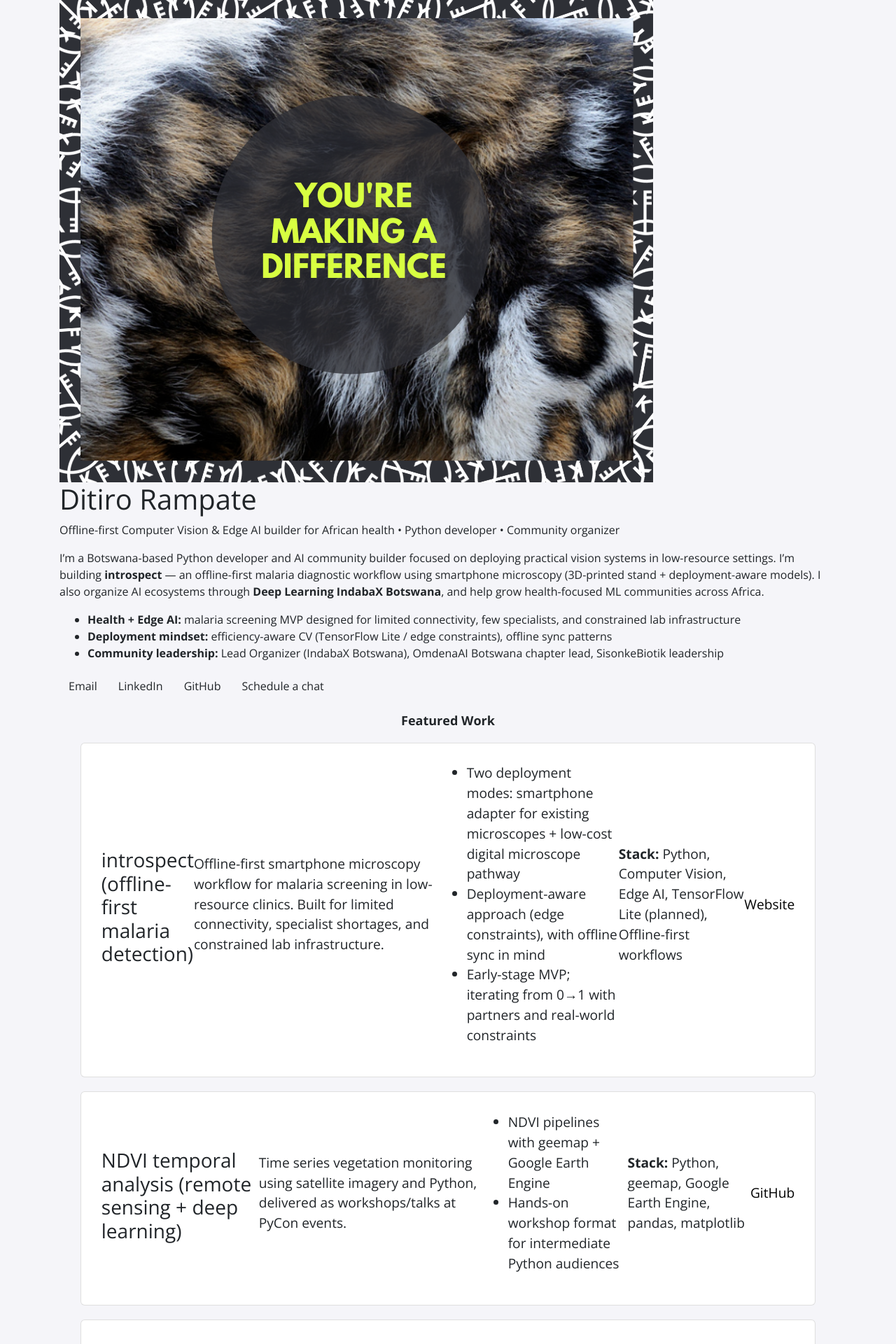
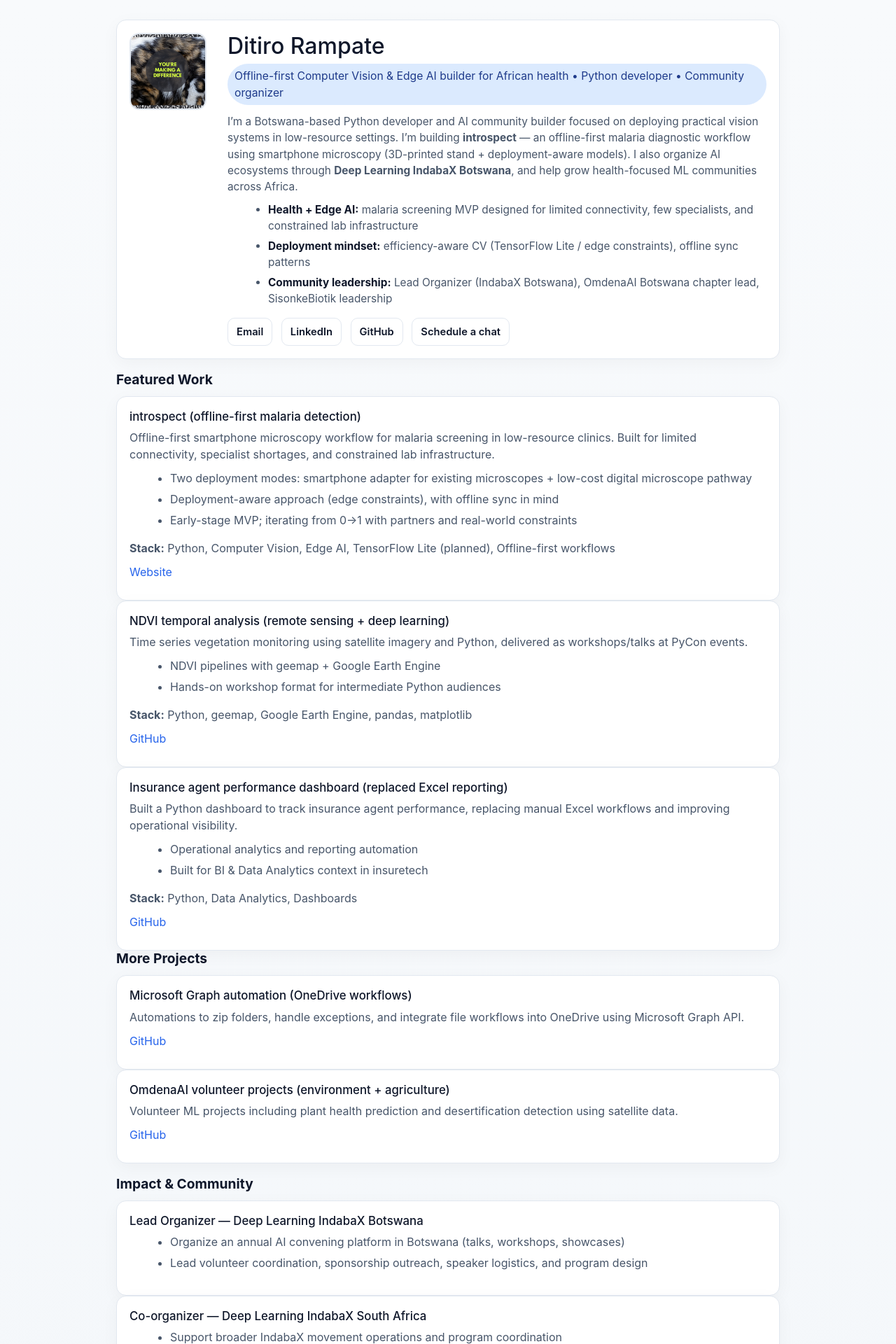
Before and after one commit to ditirodt/ditirodt.github.io, a Jekyll site: the page built from index.html, in a window 1280 px wide. Shown: the top 1920 px of the page at 70% size. Built offline with Jekyll 4.4.1, drawn with Linux system fonts in a browser that asks for light colours; nearby versions of some CDN libraries.

Commit message:
Redesign styling to clean bright minimal layout

```diff
--- a/assets/css/main.scss
+++ b/assets/css/main.scss
@@ -1,4 +1,128 @@
 ---
 ---
 
-@import 'all';
+:root {
+  --bg: #f8fafc;
+  --surface: #ffffff;
+  --text: #0f172a;
+  --muted: #475569;
+  --line: #e2e8f0;
+  --accent: #2563eb;
+  --accent-soft: #dbeafe;
+}
+
+* { box-sizing: border-box; }
+
+body {
+  margin: 0;
+  font-family: Inter, "Open Sans", system-ui, -apple-system, Segoe UI, Roboto, Arial, sans-serif;
+  background: linear-gradient(180deg, #f8fafc 0%, #f1f5f9 100%);
+  color: var(--text);
+}
+
+.container {
+  max-width: 980px;
+  margin: 0 auto;
+  padding: 28px 16px 48px;
+}
+
+.section {
+  margin-bottom: 18px;
+}
+
+h1, h2, h3 {
+  margin: 0 0 10px;
+  color: var(--text);
+}
+
+h2 {
+  font-size: 1.2rem;
+  font-weight: 700;
+  margin-bottom: 12px;
+}
+
+p { margin: 0 0 10px; color: var(--muted); }
+ul { margin: 0 0 10px 18px; color: var(--muted); }
+li { margin: 0 0 6px; }
+
+a { color: var(--accent); text-decoration: none; }
+a:hover { text-decoration: underline; }
+
+.card,
+.hero-card {
+  background: var(--surface);
+  border: 1px solid var(--line);
+  border-radius: 14px;
+  padding: 18px;
+  box-shadow: 0 6px 24px rgba(2, 6, 23, 0.04);
+}
+
+.hero-card {
+  display: grid;
+  grid-template-columns: 120px 1fr;
+  gap: 20px;
+  align-items: start;
+}
+
+.profile-pic {
+  width: 110px;
+  height: 110px;
+  object-fit: cover;
+  border-radius: 14px;
+  border: 2px solid var(--line);
+  background: #fff;
+}
+
+.hero-title {
+  font-size: clamp(1.5rem, 2.8vw, 2rem);
+  margin-bottom: 6px;
+}
+
+.hero-tagline {
+  font-size: 0.98rem;
+  color: #1e3a8a;
+  background: var(--accent-soft);
+  display: inline-block;
+  padding: 6px 10px;
+  border-radius: 999px;
+  margin-bottom: 12px;
+}
+
+.hero-bio,
+.hero-proof { font-size: 0.96rem; }
+.hero-proof strong { color: var(--text); }
+
+.hero-cta,
+.card .btn + .btn {
+  margin-top: 10px;
+}
+
+.btn {
+  display: inline-block;
+  margin: 6px 8px 0 0;
+  padding: 8px 12px;
+  border-radius: 10px;
+  border: 1px solid var(--line);
+  color: #0f172a;
+  background: #fff;
+  font-weight: 600;
+  font-size: 0.92rem;
+  text-decoration: none;
+}
+
+.btn:hover {
+  background: #eff6ff;
+  border-color: #bfdbfe;
+  text-decoration: none;
+}
+
+.card h3 {
+  font-size: 1.05rem;
+  margin-bottom: 8px;
+}
+
+@media (max-width: 760px) {
+  .container { padding: 16px 10px 32px; }
+  .hero-card { grid-template-columns: 1fr; }
+  .profile-pic { width: 96px; height: 96px; }
+}
```
